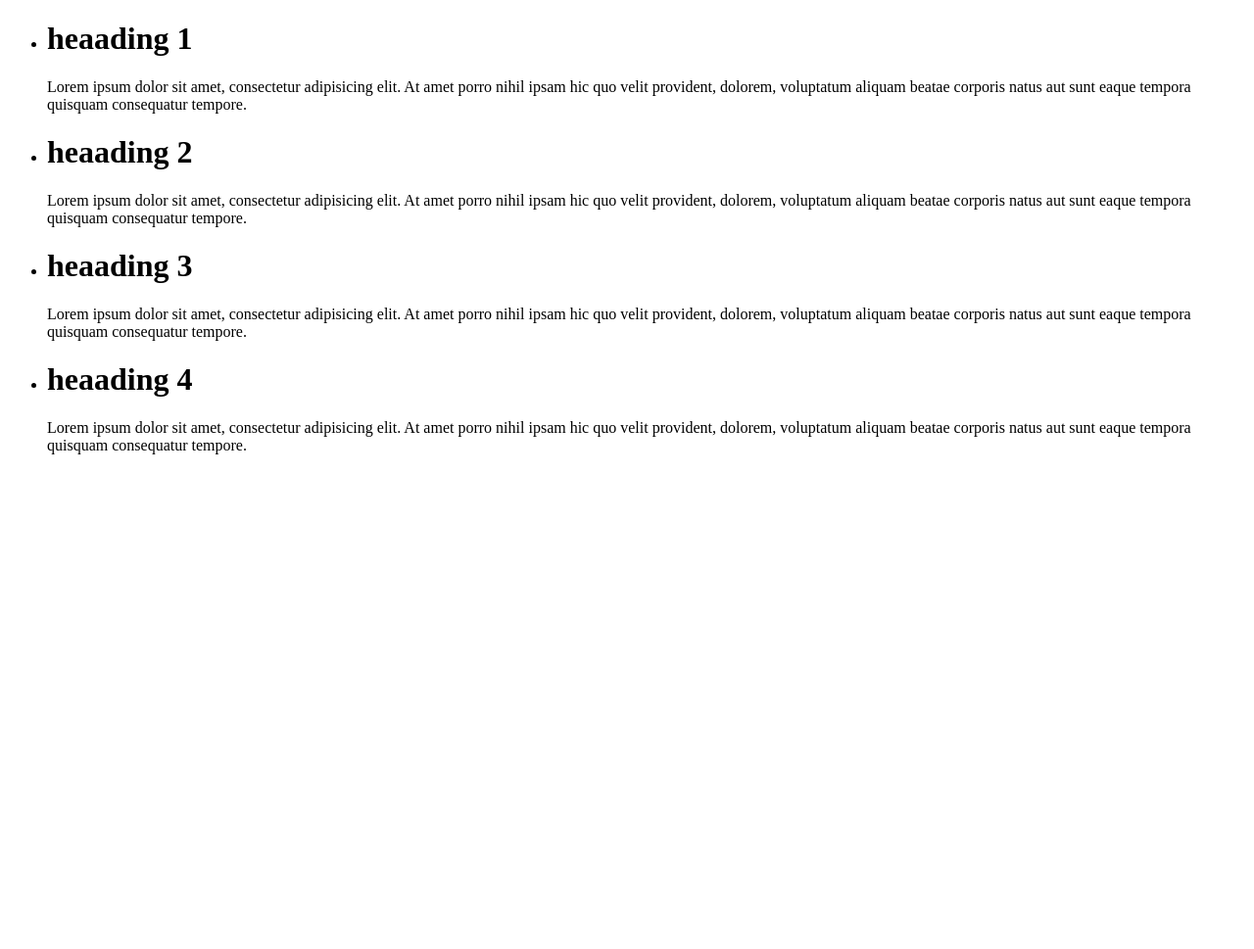
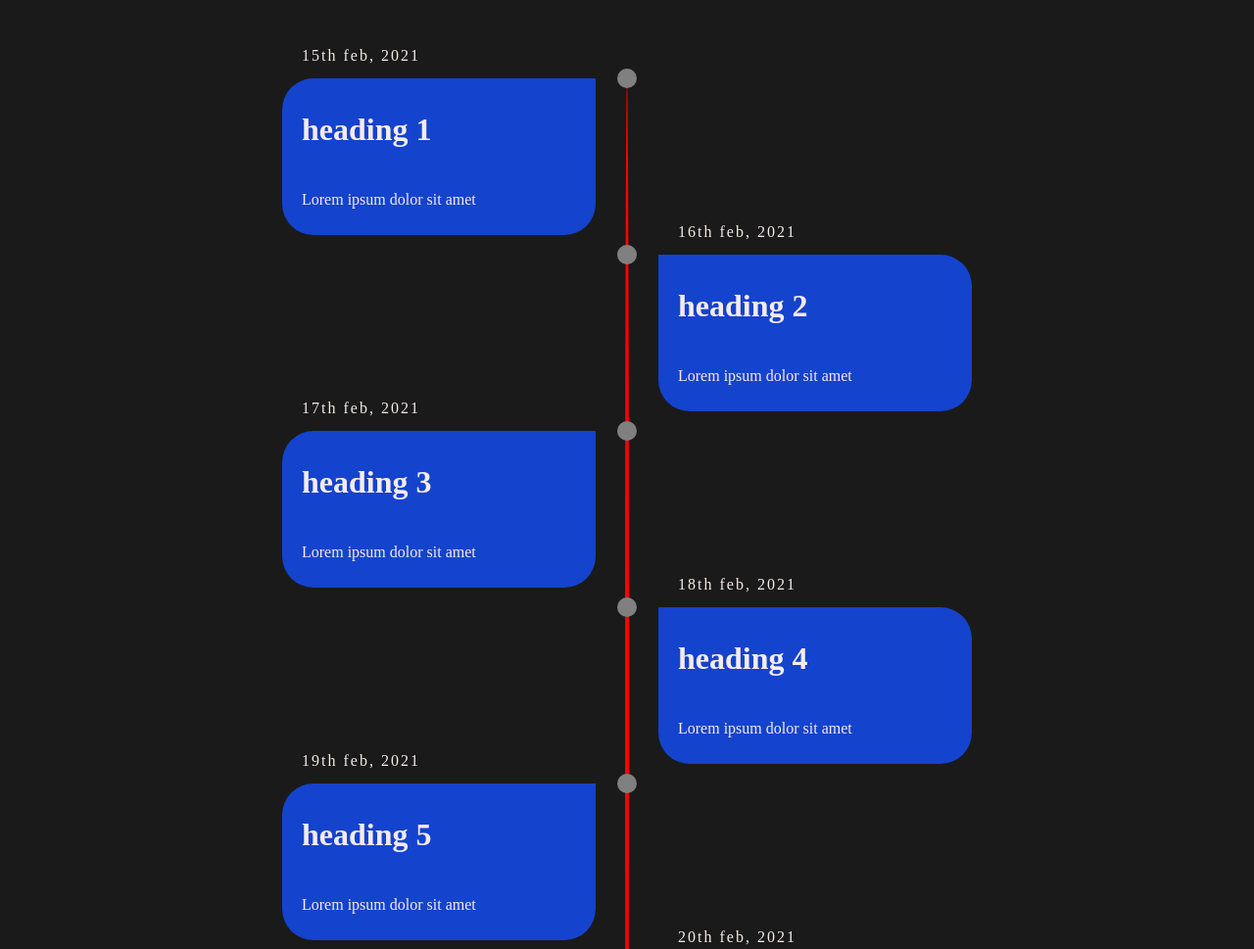
Before and after one commit to rahul1237/vertical-timeline, a plain HTML site: page index.html in a window 1280 px wide. Shown: the top 969 px of the page at 98% size. Before the commit the page ends 800 px from the top, so only its background shows below. Drawn offline with Linux system fonts and the light colour scheme.

Commit message:
vertical timeline added

```diff
--- a/index.html
+++ b/index.html
@@ -5,6 +5,7 @@
     <meta http-equiv="X-UA-Compatible" content="IE=edge">
     <meta name="viewport" content="width=device-width, initial-scale=1.0">
     <title>Document</title>
+    <link rel="stylesheet" href="style.css">
 </head>
 <body>
     <div class="main_box" >
@@ -12,26 +13,51 @@
             <ul>
                 <li>
                     <div class="timeline-data">
-                        <h1>heaading 1</h1>
-                        <p>Lorem ipsum dolor sit amet, consectetur adipisicing elit. At amet porro nihil ipsam hic quo velit provident, dolorem, voluptatum aliquam beatae corporis natus aut sunt eaque tempora quisquam consequatur tempore.</p>
+                        <h2 class="date">15th feb, 2021</h2>
+                        <h1>heading 1</h1>
+                        <p>Lorem ipsum dolor sit amet</p>
                     </div>
                 </li>
                 <li>
                     <div class="timeline-data">
-                        <h1>heaading 2</h1>
-                        <p>Lorem ipsum dolor sit amet, consectetur adipisicing elit. At amet porro nihil ipsam hic quo velit provident, dolorem, voluptatum aliquam beatae corporis natus aut sunt eaque tempora quisquam consequatur tempore.</p>
+                        <h2 class="date">16th feb, 2021</h2>
+                        <h1>heading 2</h1>
+                        <p>Lorem ipsum dolor sit amet</p>
                     </div>
                 </li>
                 <li>
                     <div class="timeline-data">
-                        <h1>heaading 3</h1>
-                        <p>Lorem ipsum dolor sit amet, consectetur adipisicing elit. At amet porro nihil ipsam hic quo velit provident, dolorem, voluptatum aliquam beatae corporis natus aut sunt eaque tempora quisquam consequatur tempore.</p>
+                        <h2 class="date">17th feb, 2021</h2>
+                        <h1>heading 3</h1>
+                        <p>Lorem ipsum dolor sit amet</p>
                     </div>
                 </li>
                 <li>
                     <div class="timeline-data">
-                        <h1>heaading 4</h1>
-                        <p>Lorem ipsum dolor sit amet, consectetur adipisicing elit. At amet porro nihil ipsam hic quo velit provident, dolorem, voluptatum aliquam beatae corporis natus aut sunt eaque tempora quisquam consequatur tempore.</p>
+                        <h2 class="date">18th feb, 2021</h2>
+                        <h1>heading 4</h1>
+                        <p>Lorem ipsum dolor sit amet</p>
+                    </div>
+                </li>
+                <li>
+                    <div class="timeline-data">
+                        <h2 class="date">19th feb, 2021</h2>
+                        <h1>heading 5</h1>
+                        <p>Lorem ipsum dolor sit amet</p>
+                    </div>
+                </li>
+                <li>
+                    <div class="timeline-data">
+                        <h2 class="date">20th feb, 2021</h2>
+                        <h1>heading 6</h1>
+                        <p>Lorem ipsum dolor sit amet</p>
+                    </div>
+                </li>
+                <li>
+                    <div class="timeline-data">
+                        <h2 class="date">21st feb, 2021</h2>
+                        <h1>heading 7</h1>
+                        <p>Lorem ipsum dolor sit amet</p>
                     </div>
                 </li>
             </ul>
--- a/style.css
+++ b/style.css
@@ -0,0 +1,113 @@
+*{
+    margin: 0;
+    padding: 0;
+    box-sizing: border-box;
+}
+
+body{
+    background-color: rgb(26, 26, 26);
+    color: rgb(145, 145, 145);
+}
+
+.main_box{
+    height: 100%;
+    width: 100%;
+    display: flex;
+    align-items: center;
+    justify-content: center;
+    padding: 5em 0;
+}
+
+.timeline{
+    width: 50%;
+    height: auto;
+    max-width: 50em;
+    margin: 0 auto;
+    position: relative;
+}
+
+.timeline ul{
+    list-style: none;
+}
+
+.timeline ul li{
+    padding: 1.25em;
+    background-color: #1349e9dc;
+    color: rgb(245, 235, 235);
+    border-radius: .6em;
+    margin-bottom: 1.25em;
+}
+
+.timeline ul li:last-child{
+    margin-bottom: 0;
+}
+
+.timeline-data h1{
+    margin-bottom: .75em;
+    line-height: 2em;
+}
+
+.timeline-data p{
+    line-height: 2em;
+}
+.date{
+    font-size: 1em;
+    font-weight: 300;
+    letter-spacing: .125em;
+    margin-bottom: .5em;
+}
+
+@media only screen and (min-width:40em){
+    .timeline::before{
+        content:'';
+        position: absolute;
+        height: 100%;
+        width: .25em;
+        background-color: red;
+        border-radius: 50%;
+        left: 50%;
+        transform: translateX(-50%);
+    }
+    .timeline ul li{
+        width: 50%;
+    }
+    .timeline ul li:nth-child(odd){
+        float: left;
+        clear: right;
+        transform: translateX(-2em);
+        border-radius: 2em 0 2em 2em;
+    }
+    .timeline ul li:nth-child(even){
+        float: right;
+        clear: left;
+        transform: translateX(2em);
+        border-radius: 0 2em 2em 2em;
+    }
+    .timeline ul li::after{
+        content: '';
+        position: absolute;
+        height: 1.25em;
+        width: 1.25em;
+        background-color: grey;
+        border-radius: 50%;
+        top: 0;
+    }
+    .timeline ul li:nth-child(odd)::after{
+        right: -2em;
+        transform: translate(50%,-50%);
+    }
+    .timeline ul li:nth-child(even)::after{
+        left: -2em;
+        transform: translate(-50%,-50%);
+    }
+    .timeline ul li:hover::after{
+        background-color: chartreuse;
+    }
+    .timeline li:hover{
+        background-color: rgb(70, 70, 255);
+    }
+    .date{
+        position: absolute;
+        top: -2em;
+    }
+}
```
